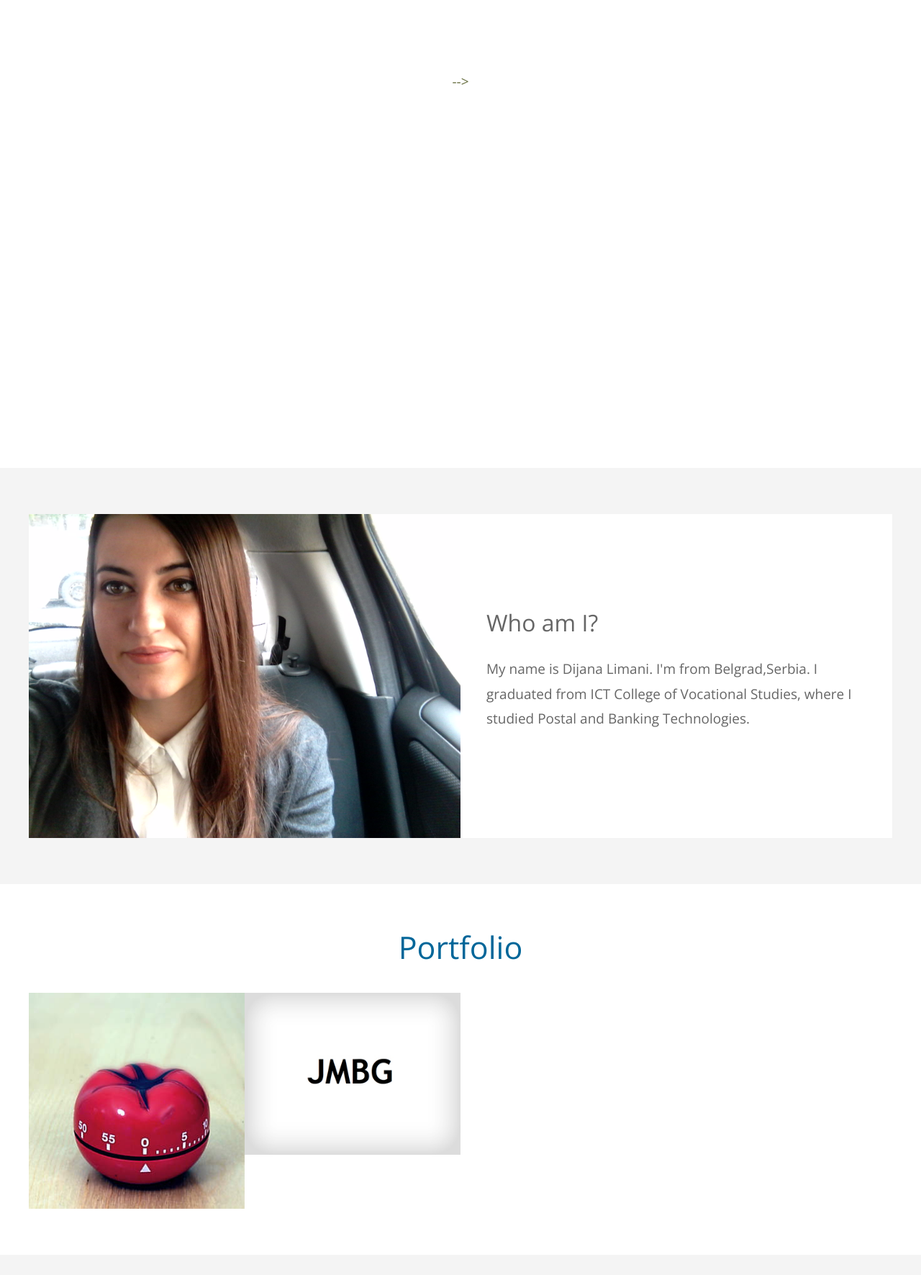
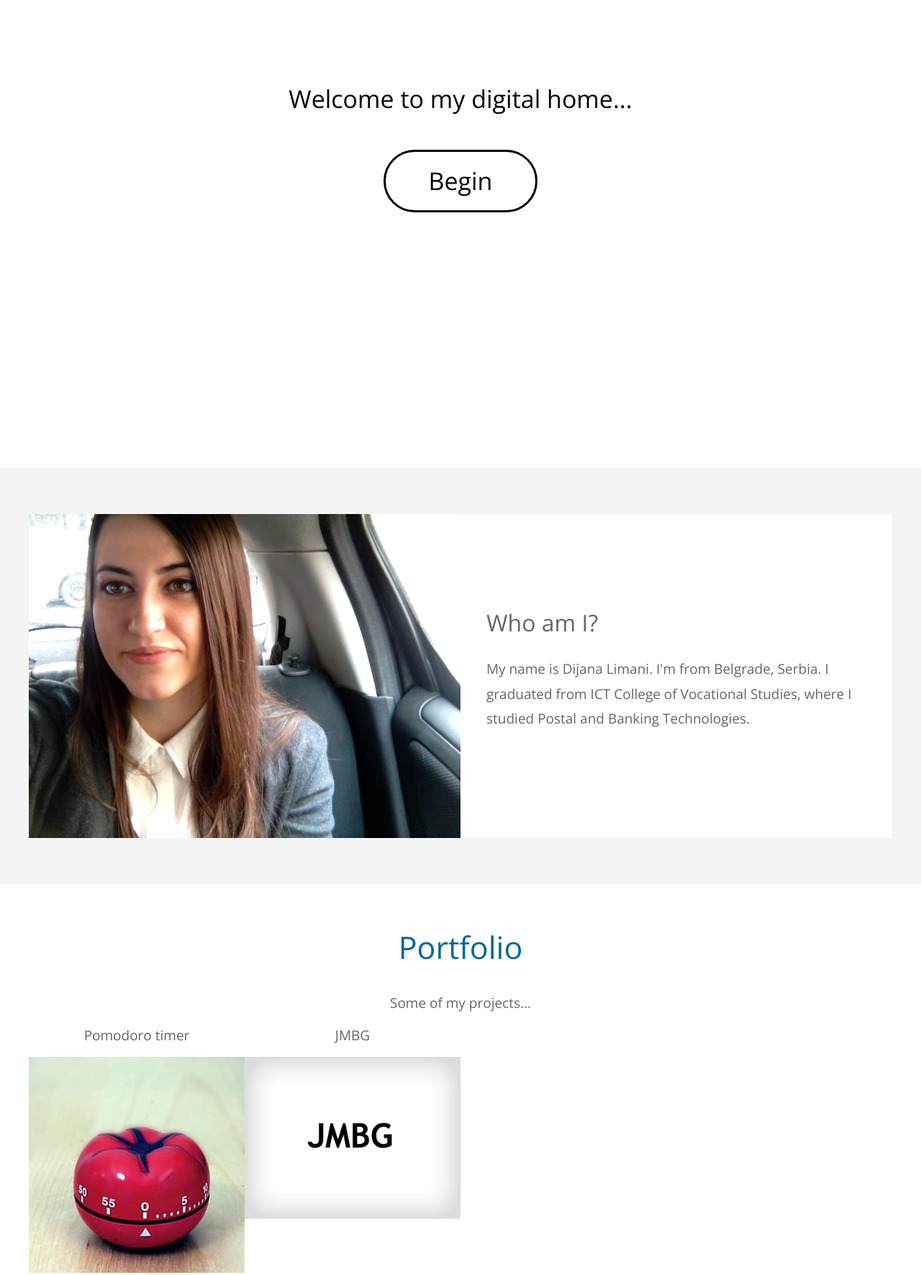
Before and after one commit to dijanal/dijanal.github.io, a plain HTML site: page index.html in a window 1280 px wide. Shown: the part 300-2071 px from the top of the page at 72% size. Drawn offline with nearby package versions, Linux system fonts and the light colour scheme; a script that the page names is missing.

Commit message:
Fix html

```diff
--- a/css/templatemo-style.css
+++ b/css/templatemo-style.css
@@ -89,7 +89,7 @@ button:focus {
     background-attachment: fixed;
     background-position: left top;
     background-size: 100% 950px;
-    color: #697042;
+    color: black;
     display: -webkit-flex;
     display: -ms-flexbox;
     display: flex;
@@ -129,6 +129,7 @@ button:focus {
 
 .tm-intro-text {
     margin-bottom: 45px;
+    color: black;
 }
 
 #tm-section-1,
@@ -201,7 +202,7 @@ button:focus {
 .tm-gray-btn {
     background-color: #666666;
     border: 2px solid #666666;
-    color: white;
+    color: black;
 }
 
 .tm-gray-btn:hover,
@@ -313,6 +314,7 @@ button:focus {
     padding: 0;
 }
 
+
 .tm-news-container {
     background-color: white;
     display: -webkit-flex;
@@ -366,6 +368,8 @@ button:focus {
     margin-bottom: 5px;
 }
 
+
+
 .tm-img-grid {
     margin-top: 60px;
     overflow: auto;
@@ -382,6 +386,9 @@ button:focus {
     width: 25%;
     float: left;
 }
+
+
+
 
 .form-control {
     border-color: rgba(0, 0, 0, 0);
@@ -566,6 +573,7 @@ body.page-2 {
     }
 }
 
+
 @media (max-width: 767px) {
     .home .tm-section {
         padding-top: 10%;
--- a/index.html
+++ b/index.html
@@ -71,8 +71,8 @@
                     <section id="tm-section-1">
                         <div class="tm-container text-xs-center tm-section-1-inner">
 
- -->                            <p class="tm-intro-text" ">Welcome to my digital home...</p>
-                            <a href="#tm-section-2" class="tm-intro-link" >Begin</a>
+                           <p class="tm-intro-text" style="color:black" >Welcome to my digital home...</p>
+                            <a href="#tm-section-2" class="tm-intro-link" style="color:black;border:solid black" >Begin</a>
                         </div>
                    </section>
                 </div>
@@ -89,7 +89,7 @@
 
                             <div class="col-xs-12 col-sm-12 col-md-12 col-lg-6 col-xl-6 tm-news-container">
                                 <h2 class="tm-news-title dark-gray-text">Who am I?</h2>
-                                <p class="tm-news-text">My name is Dijana Limani. I'm from Belgrad,Serbia. I graduated from ICT College of Vocational Studies, where I studied Postal and Banking Technologies.
+                                <p class="tm-news-text">My name is Dijana Limani. I'm from Belgrade, Serbia. I graduated from ICT College of Vocational Studies, where I studied Postal and Banking Technologies.
 </p>
 
                             </div>
@@ -103,19 +103,25 @@
                     <div class="tm-container text-xs-center">
 
                         <h2 class="blue-text tm-title">Portfolio</h2>
+                        <p>Some of my projects...</p>
+
 
 
                         <!-- <div class="tm-img-grid"> -->
                             <div class="tm-gallery-img-container">
+                                <p>Pomodoro timer</p>
                                 <a href="https://dijanal.github.io/pomodorist/" target="_blank" class="tm-gallery-img-link">
                                     <img src="img/pomodoro.jpg" alt="Image" class="img-fluid tm-gallery-img"> <!-- 300x200 -->
                                 </a>
 
                             </div>
-                              <div class="tm-gallery-img-container">
+                              <div class="tm-gallery-img-container" >
+                                <p>JMBG</p>
                                 <a href="https://dijanal.github.io/JMBG/" target="_blank" class="tm-gallery-img-link">
-                                    <img src="img/jmbg.jpg" alt="Image" class="img-fluid tm-gallery-img" class="img-responsive" >
+                                    <img src="img/jmbg.jpg" alt="Image" class="img-fluid tm-gallery-img"
+                                       >
                                 </a>
+
 
                             </div>
 
```
